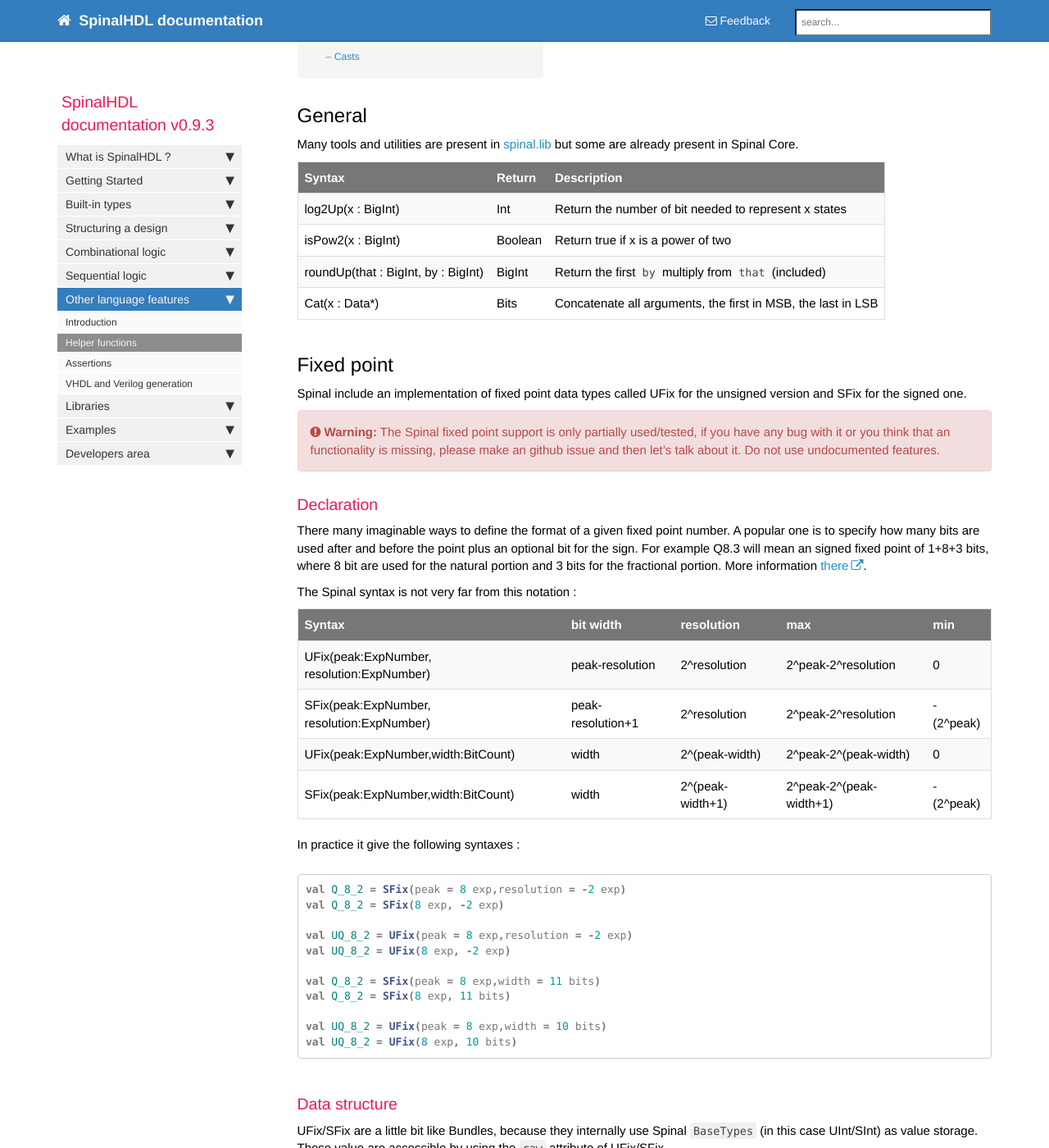
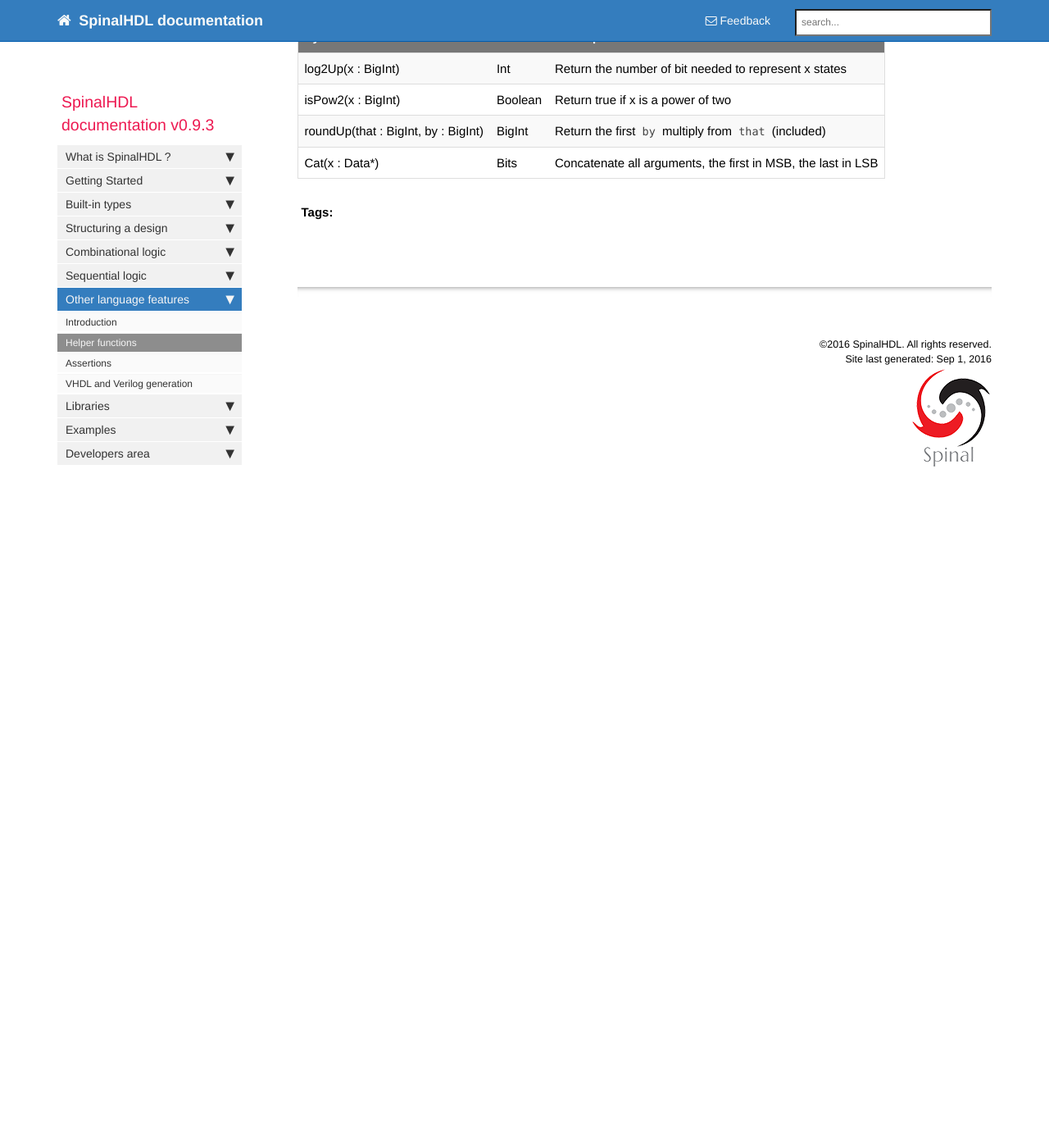
Before and after one commit to SpinalHDL/SpinalDoc, a Jekyll site: the page built from spinal/core/utils.md, in a window 1280 px wide and 1400 px high, scrolled down 303 px. Shown: the whole window at 82% size. Built offline with Jekyll 4.4.1, drawn with Linux system fonts in a browser that asks for light colours; nearby versions of some CDN libraries; comment, search, counter and statistics services are not loaded; after the commit the page ends 933 px from its top, so only the background shows below that; some of the changed text lies outside the part shown.

Commit message:
Restructured Fixed/Int sections

````diff
--- a/spinal/core/utils.md
+++ b/spinal/core/utils.md
@@ -17,111 +17,3 @@
 | isPow2(x : BigInt) | Boolean | Return true if x is a power of two |
 | roundUp(that : BigInt, by : BigInt) | BigInt | Return the first `by` multiply from `that` (included)  |
 | Cat(x : Data*) | Bits | Concatenate all arguments, the first in MSB, the last in LSB |
-
-## Fixed point
-Spinal include an implementation of fixed point data types called UFix for the unsigned version and SFix for the signed one.
-
-{% include warning.html content="The Spinal fixed point support is only partially used/tested, if you have any bug with it or you think that an functionality is missing, please make an github issue and then let's talk about it. Do not use undocumented features." %}
-
-### Declaration
-There many imaginable ways to define the format of a given fixed point number. A popular one is to specify how many bits are used after and before the point plus an optional bit for the sign. For example Q8.3 will mean an signed fixed point of 1+8+3 bits, where 8 bit are used for the natural portion and 3 bits for the fractional portion. More information [there](https://en.wikipedia.org/wiki/Q_(number_format)).
-
-The Spinal syntax is not very far from this notation :
-
-| Syntax |  bit width | resolution | max | min |
-| ------- | ---- | --- |  --- |  --- |  --- |
-| UFix(peak:ExpNumber, resolution:ExpNumber) | peak-resolution | 2^resolution | 2^peak-2^resolution | 0 |
-| SFix(peak:ExpNumber, resolution:ExpNumber) | peak-resolution+1 | 2^resolution | 2^peak-2^resolution | -(2^peak) |
-| UFix(peak:ExpNumber,width:BitCount) | width | 2^(peak-width) | 2^peak-2^(peak-width) | 0 |
-| SFix(peak:ExpNumber,width:BitCount) | width | 2^(peak-width+1) | 2^peak-2^(peak-width+1) | -(2^peak) |
-
-In practice it give the following syntaxes :
-
-```scala
-val Q_8_2 = SFix(peak = 8 exp,resolution = -2 exp)
-val Q_8_2 = SFix(8 exp, -2 exp)
-
-val UQ_8_2 = UFix(peak = 8 exp,resolution = -2 exp)
-val UQ_8_2 = UFix(8 exp, -2 exp)
-
-val Q_8_2 = SFix(peak = 8 exp,width = 11 bits)
-val Q_8_2 = SFix(8 exp, 11 bits)
-
-val UQ_8_2 = UFix(peak = 8 exp,width = 10 bits)
-val UQ_8_2 = UFix(8 exp, 10 bits)
-```
-
-### Data structure
-UFix/SFix are a little bit like Bundles, because they internally use Spinal `BaseTypes` (in this case UInt/SInt) as value storage. These value are accessible by using the `raw` attribute of UFix/SFix.
-
-```scala
-val UQ_8_2 = UFix(8 exp, 10 bits)
-UQ_8_2.raw := 4        //Assign the value corresponding to 1.0
-UQ_8_2.raw := U(17)    //Assign the value corresponding to 4.25
-```
-
-### Assignements
-When you assign a fixed point into another there is two assignment cases :
-
-- When there is no truncation/loses because the fixed point that is assigned is big enough. In this case Spinal the assignment is fine.
-- When there is truncation/loses because the fixed point that is assigned is not big enough. In this case, Spinal will emit an error except if you do the following `x := y.truncated`.
-
-```scala
-val i16_m2 = SFix(16 exp,-2 exp)
-val i16_0  = SFix(16 exp, 0 exp)
-val i8_m2  = SFix( 8 exp,-2 exp)
-val o16_m2 = SFix(16 exp,-2 exp)
-val o16_m0 = SFix(16 exp, 0 exp)
-val o14_m2 = SFix(14 exp,-2 exp)
-
-
-o16_m2 := i16_m2            //OK
-o16_m0 := i16_m2            //KO
-o14_m2 := i16_m2            //KO
-o16_m0 := i16_m2.truncated  //OK
-o14_m2 := i16_m2.truncated  //OK
-```
-
-You can also assign a Scala Double or a Scala BigInt into a fixed point. It will automatically do the adaptation.
-
-```scala
-val i4_m2 = SFix(4 exp,-2 exp)
-i4_m2 := 1.25    //Will load 5 in i4_m2.raw
-i4_m2 := 4       //Will load 16 in i4_m2.raw
-```
-
-### Operators
-
-| Operator | Description | Returned resolution | Returned amplitude |
-| ------- | ---- | --- | --- |
-| x + y |  Addition |  Min(x.resolution, y.resolution) | Max(x.amplitude, y.amplitude) |
-| x - y |  Subtraction  |   Min(x.resolution, y.resolution) | Max(x.amplitude, y.amplitude) |
-| x * y |  Multiplication |  x.resolution * y.resolution) | x.amplitude * y.amplitude |
-| x >> y |  Arithmetic shift right, y : Int | x.amplitude >> y | x.resolution >> y |
-| x << y |  Arithmetic shift left, y : Int| x.amplitude << y | x.resolution << y |
-| x >>\| y |  Arithmetic shift right, y : Int | x.amplitude >> y | x.resolution |
-| x <<\| y |  Arithmetic shift left, y : Int | x.amplitude << y |  x.resolution |
-
-| Operator | Description | Returned type |
-| ------- | ---- | --- | --- |
-| x > y |  Greater than  | Bool  |
-| x >= y |  Greater than or equal | Bool  |
-| x > y |  Less than  | Bool |
-| x >= y |  Less than or equal | Bool  |
-
-### Functions
-
-| Name | Return | Description |
-| ------- | ---- | --- |
-| x.maxValue | Double | Return the maximum value storable |
-| x.minValue | Double  | Return the minimum value storable |
-| x.resolution |  Double | x.amplitude * y.amplitude |
-
-### Casts
-
-| Name | Return | Description |
-| ------- | ---- | --- |
-| myUFix.toUInt | UInt | Return the corresponding UInt (with truncation) |
-| mySFix.toSInt | SInt | Return the corresponding SInt (with truncation) |
-| myUInt.toUFix | UFix | Return the corresponding UFix  |
-| mySInt.toSFix | SFix | Return the corresponding SFix |
````
Also changed, not shown: _data/sidebars/spinal_sidebar.yml (+4 -4 lines), spinal/core/Fix.md (added, +150 -0 lines), spinal/core/Int.md (renamed from spinal/core/SInt.md, +27 -13 lines), spinal/core/UInt.md (deleted, +0 -136 lines).
